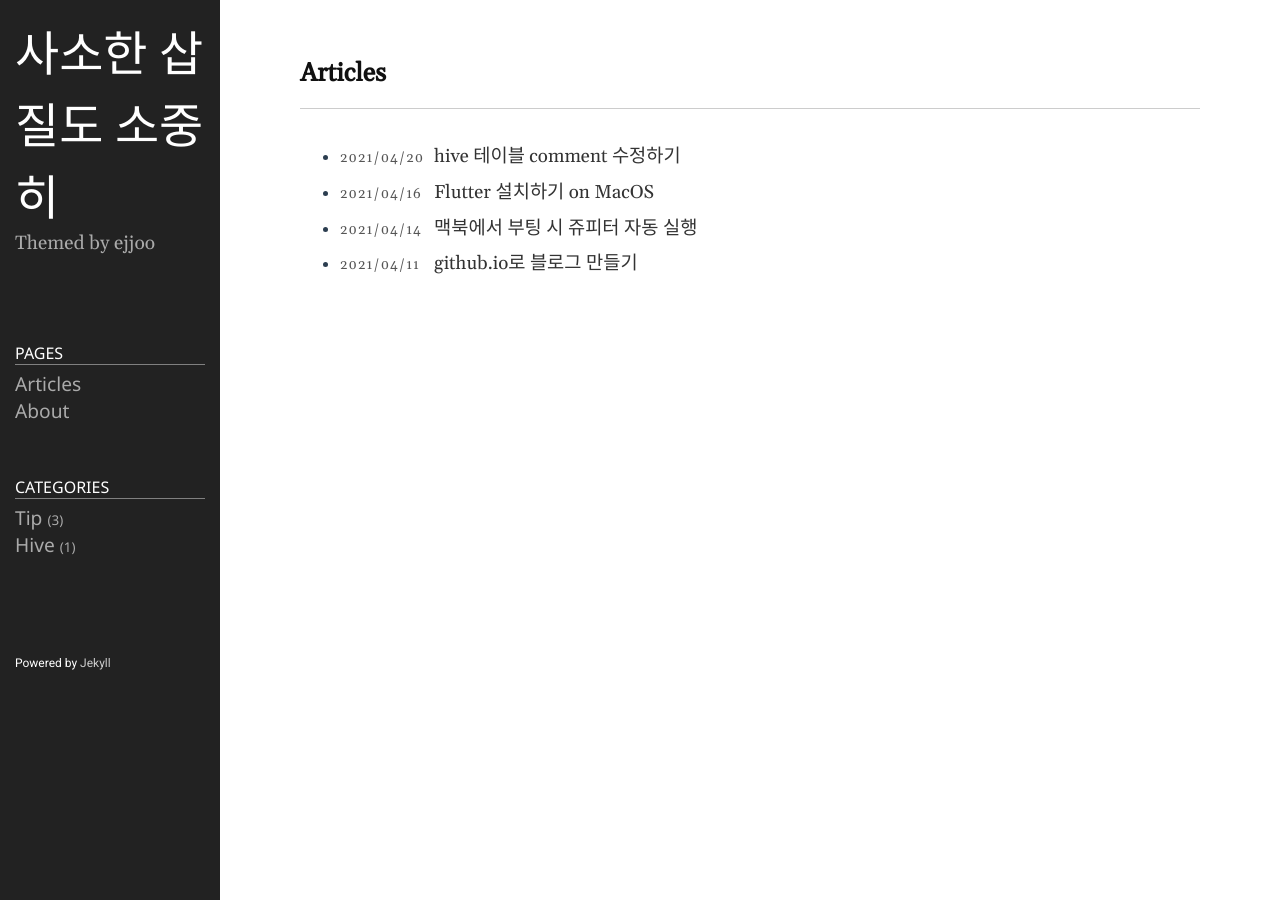
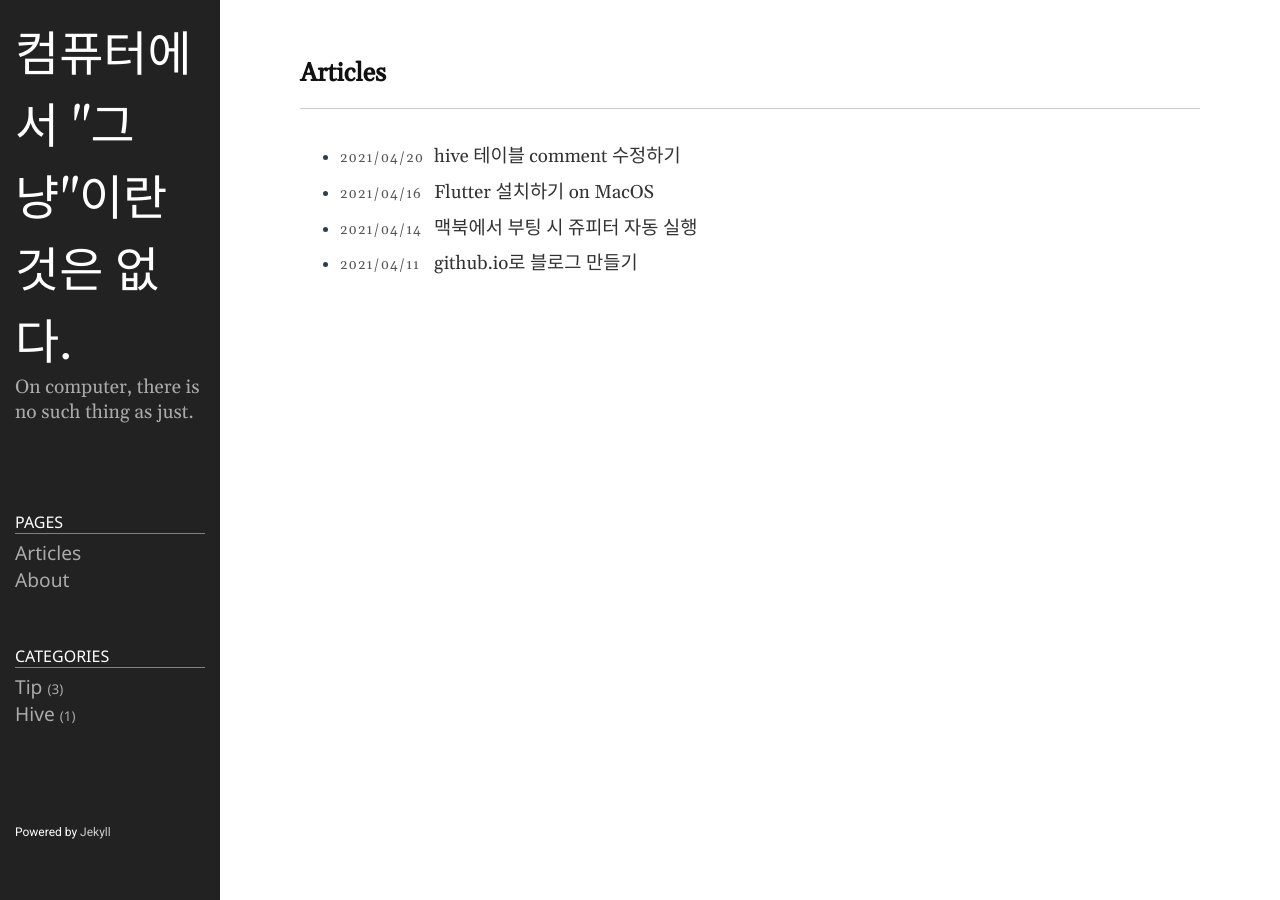
Before and after one commit to dayday-kim-101/dayday-kim-101.github.io, a Jekyll site: the page built from index.md, in a window 1280 px wide. Built offline with Jekyll 4.4.1, drawn with Linux system fonts in a browser that asks for light colours.

Commit message:
MOD: change the main desc to my promise

```diff
--- a/_config.yml
+++ b/_config.yml
@@ -18,10 +18,10 @@
 # You can create any custom variable you would like, and they will be accessible
 # in the templates via {{ site.myvariable }}.
 
-title: 사소한 삽질도 소중히
+title: 컴퓨터에서 "그냥"이란 것은 없다.
 email: daeheekim1027@gmail.com
 description: >- # this means to ignore newlines until "baseurl:"
-  Themed by ejjoo
+  On computer, there is no such thing as just.
 # baseurl: "/" # the subpath of your site, e.g. /blog
 # url: "http://ejjoo.github.io" # the base hostname & protocol for your site, e.g. http://example.com
 github_username: dayday-kim-101
```
